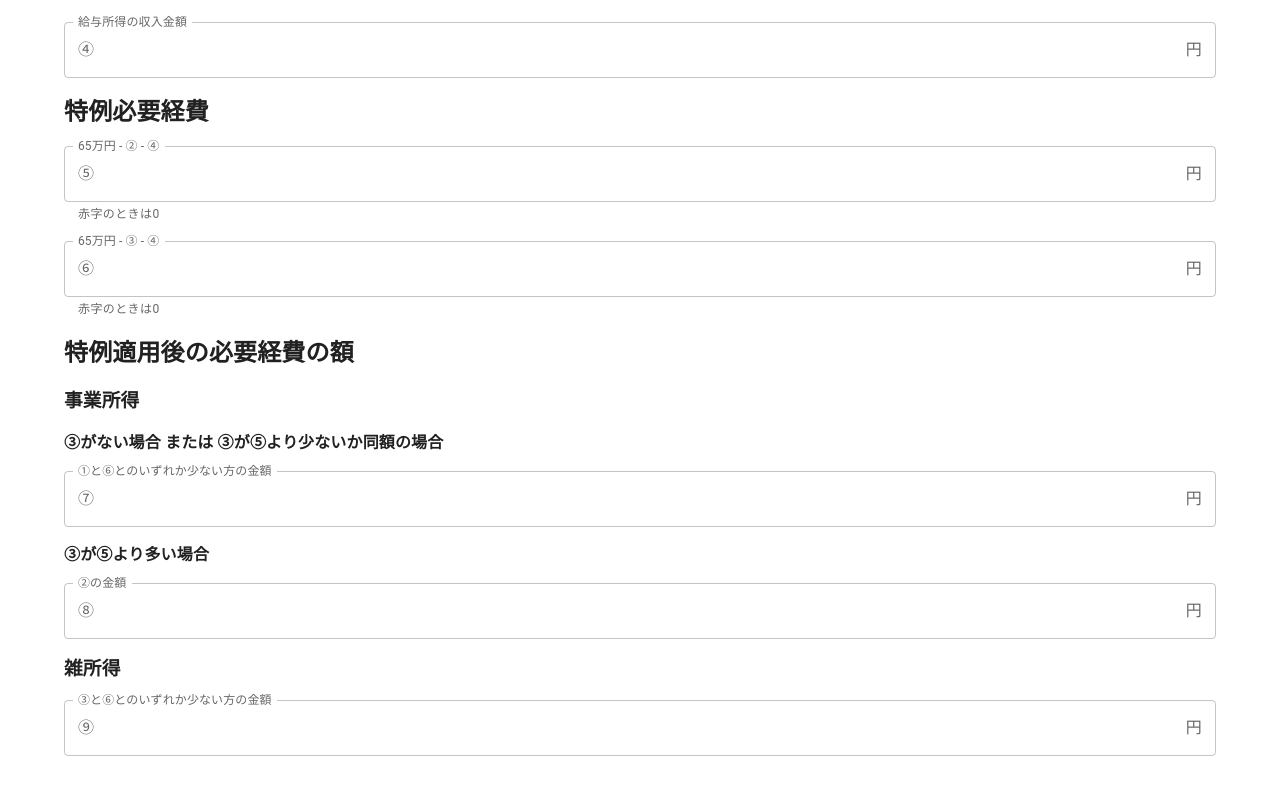
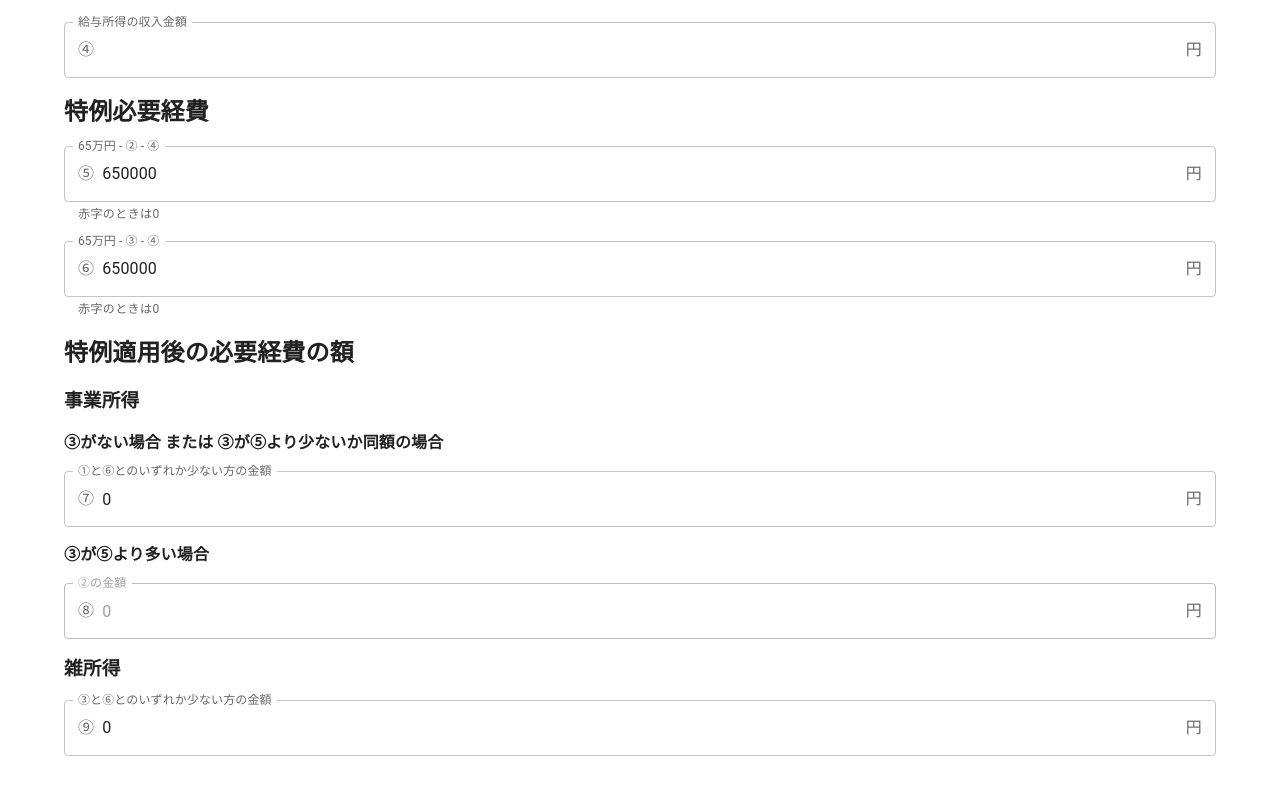
Before and after one commit to hal-shu-sato/home-workers-necessary-expenditures-calculator, a Next.js app: page / in a window 1280 px wide. Shown: the part 558-1346 px from the top of the page. Built offline with nearby package versions, Linux system fonts and the light colour scheme.

Commit message:
add state management and input fields for business and miscellaneous income in Calculator component

```diff
--- a/src/app/calculator.tsx
+++ b/src/app/calculator.tsx
@@ -1,8 +1,25 @@
 'use client';
+
+import { useState } from 'react';
 
 import { Container, InputAdornment, Stack, TextField } from '@mui/material';
 
 export default function Calculator() {
+  const [businessIncome, setBusinessIncome] = useState('');
+  const [businessExpenses, setBusinessExpenses] = useState('');
+  const [miscellaneousIncome, setMiscellaneousIncome] = useState('');
+  const [salaryIncome, setSalaryIncome] = useState('');
+
+  const businessNecessaryExpenses = Math.max(
+    0,
+    650000 - Number(miscellaneousIncome || 0) - Number(salaryIncome || 0),
+  );
+
+  const miscellaneousNecessaryExpenses = Math.max(
+    0,
+    650000 - Number(businessIncome || 0) - Number(salaryIncome || 0),
+  );
+
   return (
     <Container component="main" fixed>
       <h1>
@@ -23,6 +40,8 @@ export default function Calculator() {
               endAdornment: <InputAdornment position="end">円</InputAdornment>,
             },
           }}
+          value={businessIncome}
+          onChange={(e) => setBusinessIncome(e.target.value)}
         />
         <TextField
           id="business-expenses"
@@ -36,6 +55,8 @@ export default function Calculator() {
               endAdornment: <InputAdornment position="end">円</InputAdornment>,
             },
           }}
+          value={businessExpenses}
+          onChange={(e) => setBusinessExpenses(e.target.value)}
         />
 
         <h2>雑所得</h2>
@@ -51,6 +72,8 @@ export default function Calculator() {
               endAdornment: <InputAdornment position="end">円</InputAdornment>,
             },
           }}
+          value={miscellaneousIncome}
+          onChange={(e) => setMiscellaneousIncome(e.target.value)}
         />
 
         <h2>給与所得</h2>
@@ -65,6 +88,8 @@ export default function Calculator() {
               endAdornment: <InputAdornment position="end">円</InputAdornment>,
             },
           }}
+          value={salaryIncome}
+          onChange={(e) => setSalaryIncome(e.target.value)}
         />
 
         <h2>特例必要経費</h2>
@@ -81,6 +106,7 @@ export default function Calculator() {
               endAdornment: <InputAdornment position="end">円</InputAdornment>,
             },
           }}
+          value={businessNecessaryExpenses}
         />
         <TextField
           id="miscellaneous-necessary-expenses"
@@ -95,6 +121,7 @@ export default function Calculator() {
               endAdornment: <InputAdornment position="end">円</InputAdornment>,
             },
           }}
+          value={miscellaneousNecessaryExpenses}
         />
 
         <h2>特例適用後の必要経費の額</h2>
@@ -114,6 +141,13 @@ export default function Calculator() {
               endAdornment: <InputAdornment position="end">円</InputAdornment>,
             },
           }}
+          value={Math.min(
+            Number(businessIncome || 0),
+            miscellaneousNecessaryExpenses,
+          )}
+          disabled={
+            Number(miscellaneousIncome || 0) > businessNecessaryExpenses
+          }
         />
 
         <h4>③が⑤より多い場合</h4>
@@ -129,6 +163,11 @@ export default function Calculator() {
               endAdornment: <InputAdornment position="end">円</InputAdornment>,
             },
           }}
+          value={businessExpenses || 0}
+          disabled={
+            !miscellaneousIncome ||
+            Number(miscellaneousIncome || 0) <= businessNecessaryExpenses
+          }
         />
 
         <h3>雑所得</h3>
@@ -144,6 +183,10 @@ export default function Calculator() {
               endAdornment: <InputAdornment position="end">円</InputAdornment>,
             },
           }}
+          value={Math.min(
+            Number(miscellaneousIncome || 0),
+            miscellaneousNecessaryExpenses,
+          )}
         />
       </Stack>
     </Container>
```
